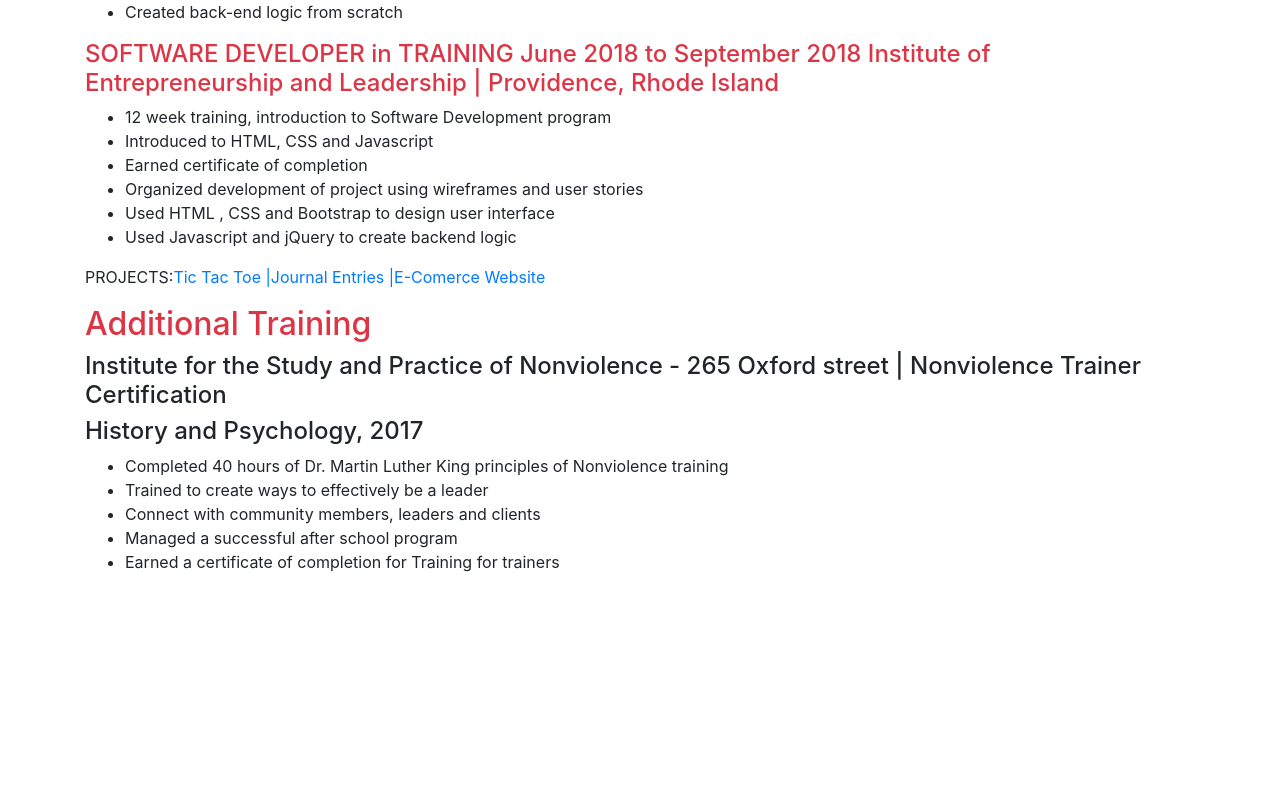
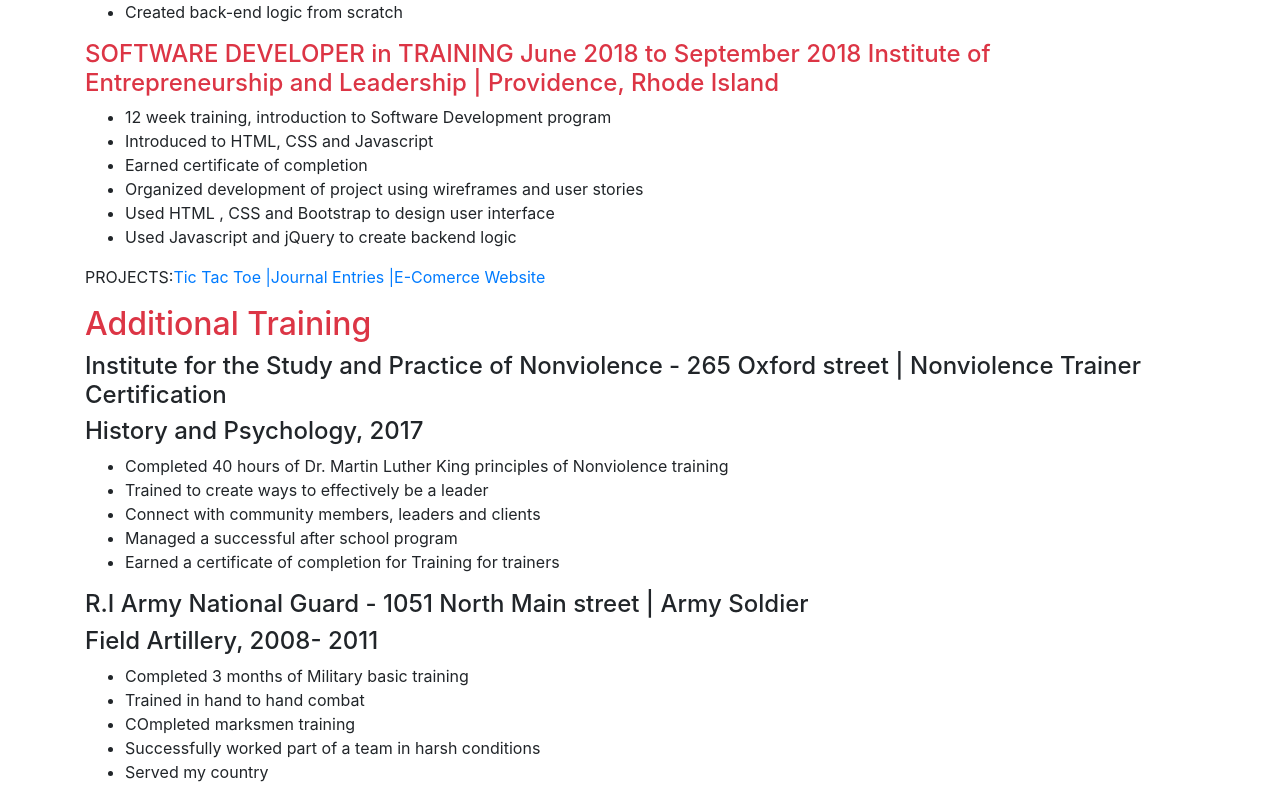
Before and after one commit to tonetone101/react-resume, a React (Create React App) app: page / in a window 1280 px wide. Shown: the part 669-1469 px from the top of the page. Before the commit the page ends 1259 px from the top, so only its background shows below. Built offline with nearby package versions, Linux system fonts and the light colour scheme.

Commit message:
added more to training section

```diff
--- a/src/Training.js
+++ b/src/Training.js
@@ -16,6 +16,18 @@ const Training = () => (
         <li>Earned a certificate of completion for Training for trainers</li>
       </ul>
     </div>
+    <div className='container'>
+      <h4 >R.I Army National Guard - 1051 North Main street | Army Soldier</h4>
+      <h4 >Field Artillery, 2008- 2011</h4>
+
+      <ul>
+        <li>Completed 3 months of Military basic training</li>
+        <li>Trained in hand to hand combat</li>
+        <li>COmpleted marksmen training</li>
+        <li>Successfully worked part of a team in harsh conditions</li>
+        <li>Served my country</li>
+      </ul>
+    </div>
   </div>
 )
 
```
